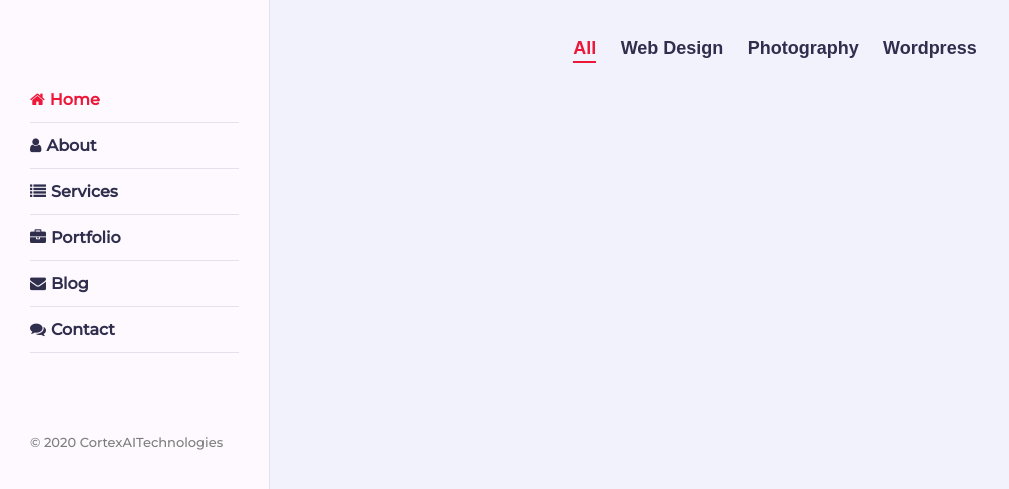
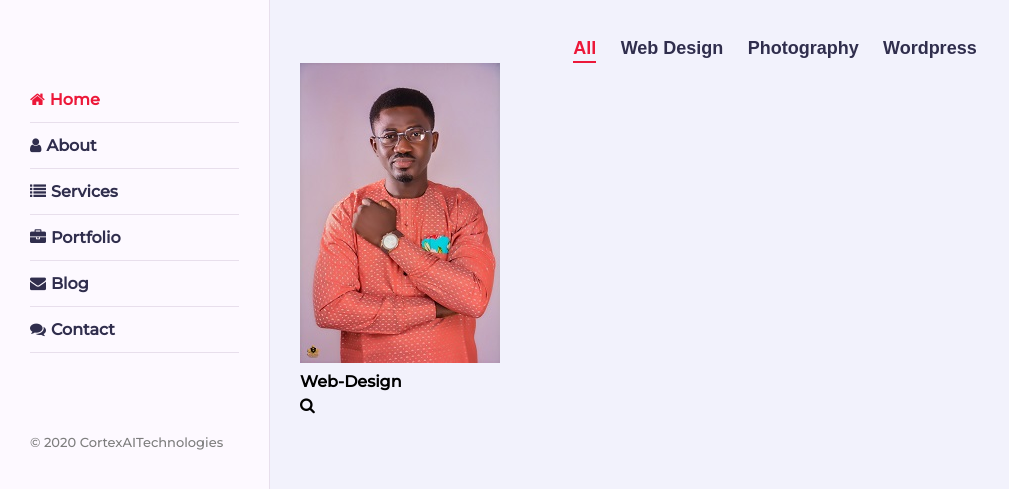
Before and after one commit to adeyemijohn/profiles, a plain HTML site: page index.html in a window 1280 px wide. Shown: the part 143-632 px from the top of the page, without its empty margins (0-1009 px from the left). Drawn offline with Linux system fonts and the light colour scheme.

Commit message:
new changes

```diff
--- a/index.html
+++ b/index.html
@@ -349,6 +349,23 @@
                           <button type="button" data-filter="wordpress">Wordpress</button>
                         </div>
                     </div>
+                    <div class="row">
+                      <!-- portfolio Item Begins -->
+                      <div class="portfolio-item padd-15" data-category="web-design">
+                        <div class="portfolio-item-inner">
+                          <div class="portfolio-img">
+                            <img src="images/about/johnny.jpg">
+                          </div>
+                          <div class="portfolio-info">
+                            <h4>Web-Design</h4>
+                            <div class="icon">
+                              <i class="fa fa-search"></i>
+                            </div>
+                          </div>
+                        </div>
+                      </div>
+                    </div>
+                    <!-- portfolio Item Ends -->
                   </div>
             </section>
             <!--Portfolio Section Ends-->
```
